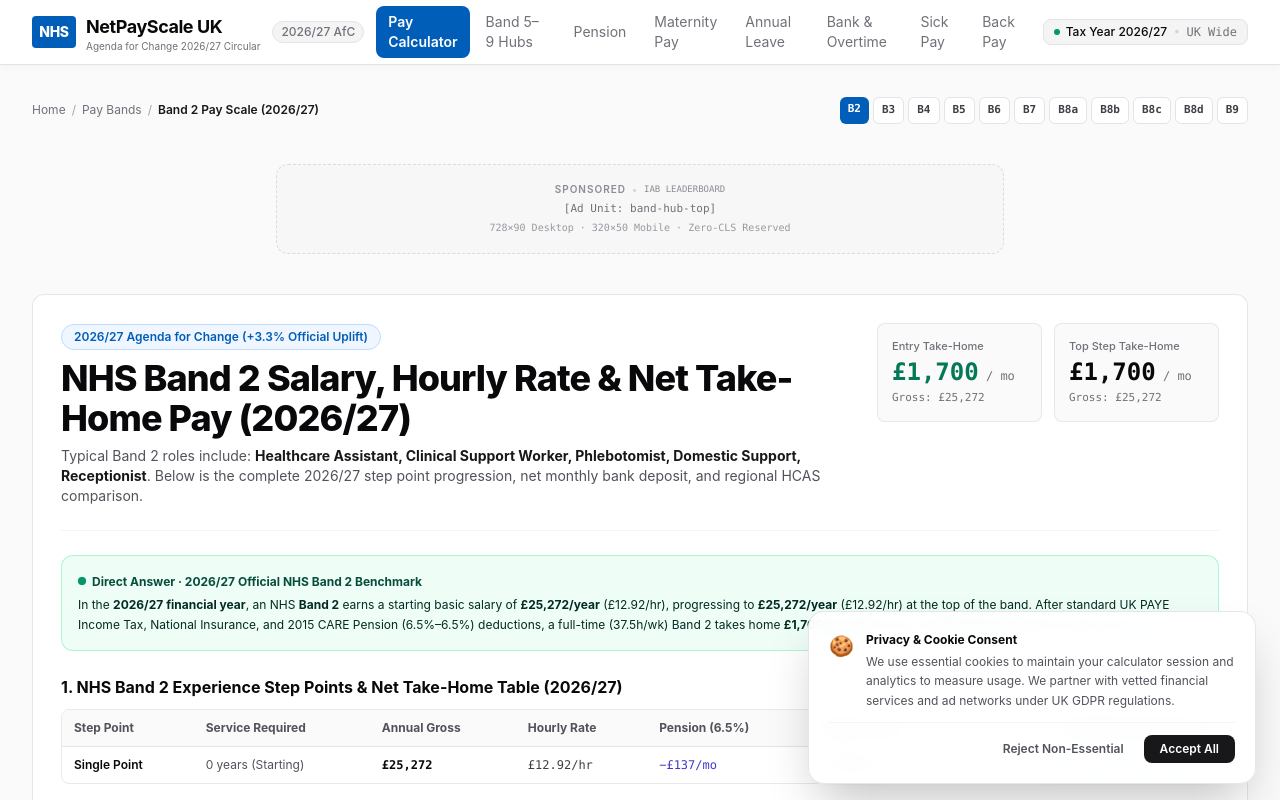
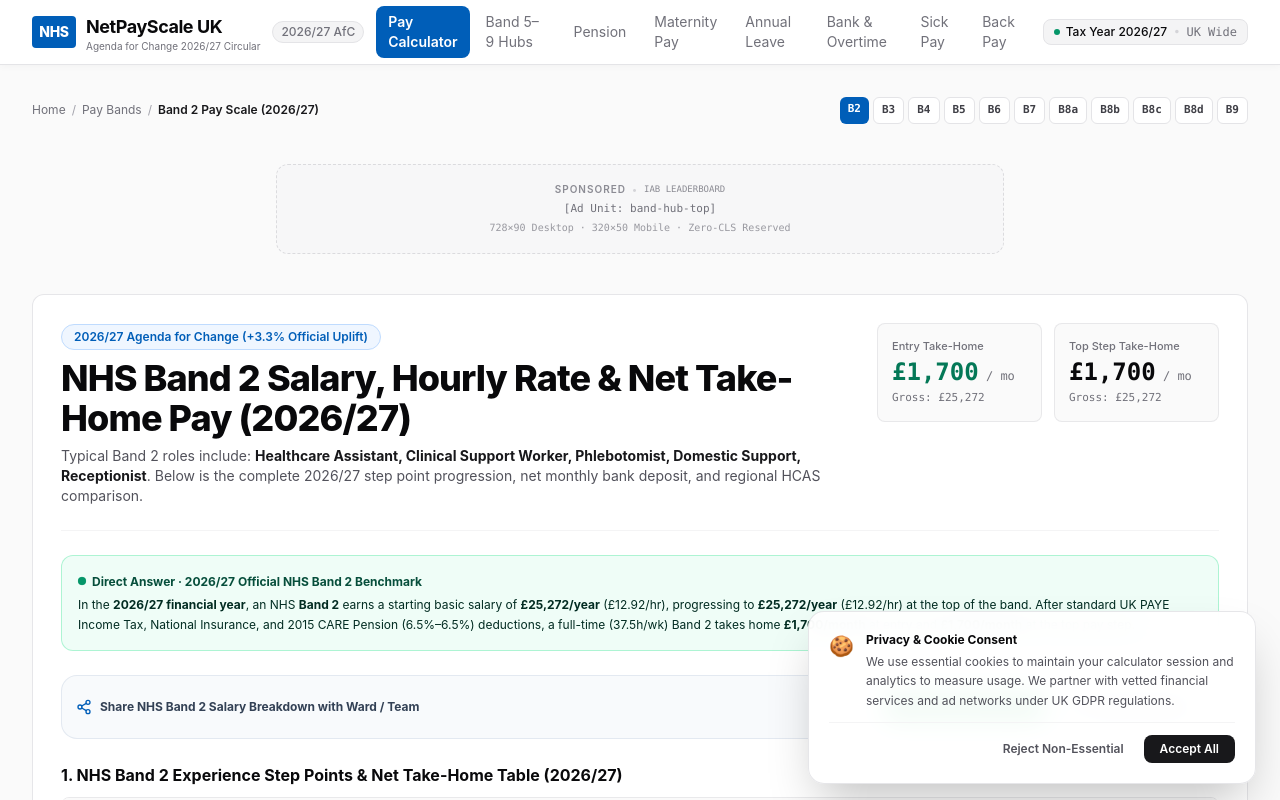
Before and after one commit to sachintharukshan-mav/netpayscale-uk, a Next.js app: page /bands/band-2/ in a window 1280 px wide. Shown: the top 800 px of the page. Built offline with nearby package versions, Linux system fonts and the light colour scheme.

Commit message:
feat(seo): mount 1-Tap WhatsApp and Colleague Share Widget across all 11 Band Hubs and 490 spoke landing pages

```diff
--- a/app/bands/[bandSlug]/page.tsx
+++ b/app/bands/[bandSlug]/page.tsx
@@ -10,6 +10,7 @@
 import AdPlaceholder from "@/components/AdPlaceholder";
 import AffiliateCards from "@/components/AffiliateCards";
 import FAQSection from "@/components/FAQSection";
+import { ShareBreakdownButton } from "@/components/ShareBreakdownButton";
 
 interface Props {
   params: Promise<{ bandSlug: string }>;
@@ -353,6 +354,14 @@
             </p>
           </div>
 
+          {/* 1-Tap WhatsApp & Colleague Share Widget */}
+          <ShareBreakdownButton
+            shareText={`NHS ${bandObj.band} Pay Scale 2026/27: Entry take-home is ${formatCurrency(entryCalc.netPay.monthly)}/mo (£${formatCurrency(entryCalc.baseSalary.annual)} gross) rising to ${formatCurrency(topCalc.netPay.monthly)}/mo at top of band. Calculated via NetPayScale UK.`}
+            url={`https://netpayscale.uk/bands/${bandObj.slug}/`}
+            variant="light"
+            label={`Share NHS ${bandObj.band} Salary Breakdown with Ward / Team`}
+          />
+
           {/* Complete Experience Step Progression Table */}
           <div className="space-y-2.5">
             <h2 className="text-sm sm:text-base font-bold text-zinc-950">
--- a/app/calculator/[slug]/page.tsx
+++ b/app/calculator/[slug]/page.tsx
@@ -15,6 +15,7 @@
 import AffiliateCards from "@/components/AffiliateCards";
 import AdPlaceholder from "@/components/AdPlaceholder";
 import FAQSection from "@/components/FAQSection";
+import { ShareBreakdownButton } from "@/components/ShareBreakdownButton";
 
 interface Props {
   params: Promise<{ slug: string }>;
@@ -380,6 +381,14 @@
             </p>
           </div>
 
+          {/* 1-Tap WhatsApp & Colleague Share Widget */}
+          <ShareBreakdownButton
+            shareText={`NHS ${entry.band} ${entry.roleName} in ${entry.regionName} (2026/27): Starting net take-home is ${formatCurrency(baselineResult.netPay.monthly, true)}/mo (£${formatCurrency(baselineResult.grossPay.annual)} gross, ${baselineResult.pensionTierLabel} CARE Pension). Top step: ${formatCurrency(topStepResult.netPay.monthly, true)}/mo.`}
+            url={`https://netpayscale.uk/calculator/${entry.slug}/`}
+            variant="light"
+            label={`Share ${entry.band} ${entry.roleName} Breakdown with Colleagues`}
+          />
+
           {/* Official Multi-Step Benchmark Table */}
           <div className="border-t border-zinc-100 pt-5 space-y-5">
             <div className="space-y-2">
--- a/scripts/seo_gsc_audit.mjs
+++ b/scripts/seo_gsc_audit.mjs
@@ -143,6 +143,7 @@
     assert(canonicalMatch && canonicalMatch[1] === expectedCanonical, `Band Hub /bands/${bSlug}/ has exact self-referential canonical (actual: ${canonicalMatch ? canonicalMatch[1] : 'NONE'})`);
     assert(bHtml.includes('"@type":"BreadcrumbList"'), `Band Hub /bands/${bSlug}/ contains BreadcrumbList schema`);
     assert(bHtml.includes('"@type":"FAQPage"'), `Band Hub /bands/${bSlug}/ contains FAQPage schema`);
+    assert(bHtml.includes('data-share-widget="whatsapp-copy-breakdown"'), `Band Hub /bands/${bSlug}/ contains 1-Tap WhatsApp / Copy Breakdown widget`);
   }
 }
 
@@ -173,6 +174,7 @@
   assert(pageHtml.includes('"@type":"Occupation"'), `Page /${slug}/ contains Occupation schema`);
   assert(pageHtml.includes('"@type":"FAQPage"'), `Page /${slug}/ contains FAQPage schema`);
   assert(pageHtml.includes('Direct Answer · 2026/27 Official Benchmark'), `Page /${slug}/ contains AEO Direct Answer executive block`);
+  assert(pageHtml.includes('data-share-widget="whatsapp-copy-breakdown"'), `Page /${slug}/ contains 1-Tap WhatsApp / Copy Breakdown widget`);
   assert(pageHtml.includes('Full-Time, Part-Time Pro-Rata &amp; Night Shift Take-Home Matrix'), `Page /${slug}/ contains Phase 2 Working Pattern & Shift Matrix`);
 }
 
```
